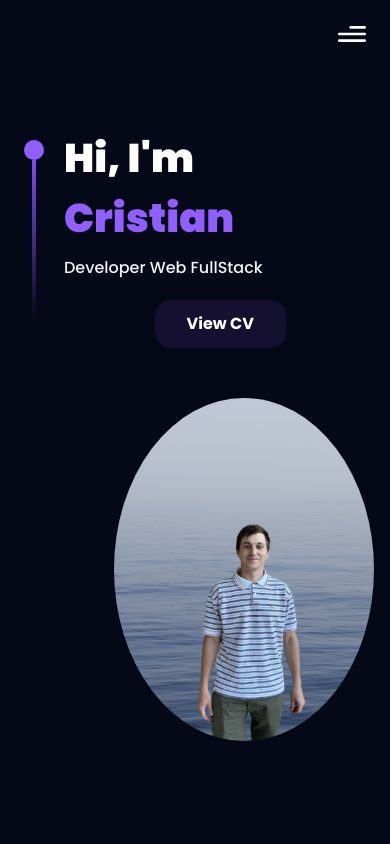
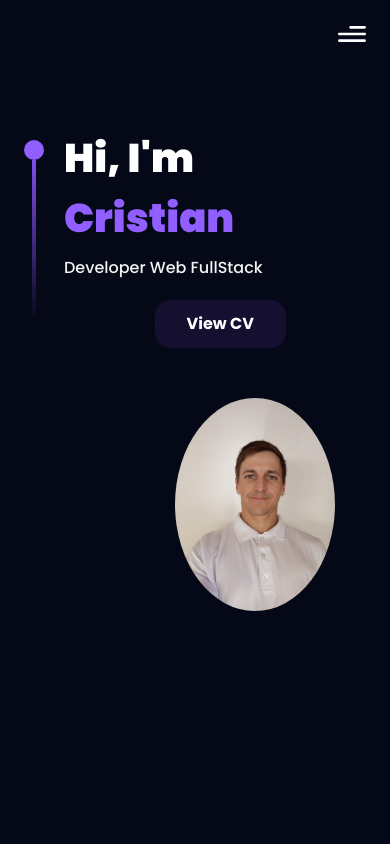
Before and after one commit to Cristianp24/Portfolio, a React (Vite) app: page / in a window 390 px wide. Shown: the top 844 px of the page. Built offline with nearby package versions, Linux system fonts and the light colour scheme.

Commit message:
Update Profile Img

```diff
--- a/src/components/Home.jsx
+++ b/src/components/Home.jsx
@@ -1,5 +1,5 @@
 import { styles } from "../styles";
-import perfil from "../assets/perfil.png";
+import perfil from "../assets/perfil.jpeg";
 const Hero = () => {
 
   const openCV = () => {
--- a/src/index.css
+++ b/src/index.css
@@ -214,6 +214,7 @@ padding: 20px;
 
 }
 
+
 .button-cv {
 
     margin-top: 1.25rem;
@@ -241,8 +242,8 @@ padding: 20px;
 
 @media screen and (max-width: 768px) {
   .Img-Home {
-   width: 300px;
-   margin-left: 10%;
+   width: 200px;
+   margin-left: 30%;
    margin-top: 10px;
   }
 
```
Also changed, not shown: src/assets/perfil.jpeg (added), src/assets/perfil.png (deleted).
